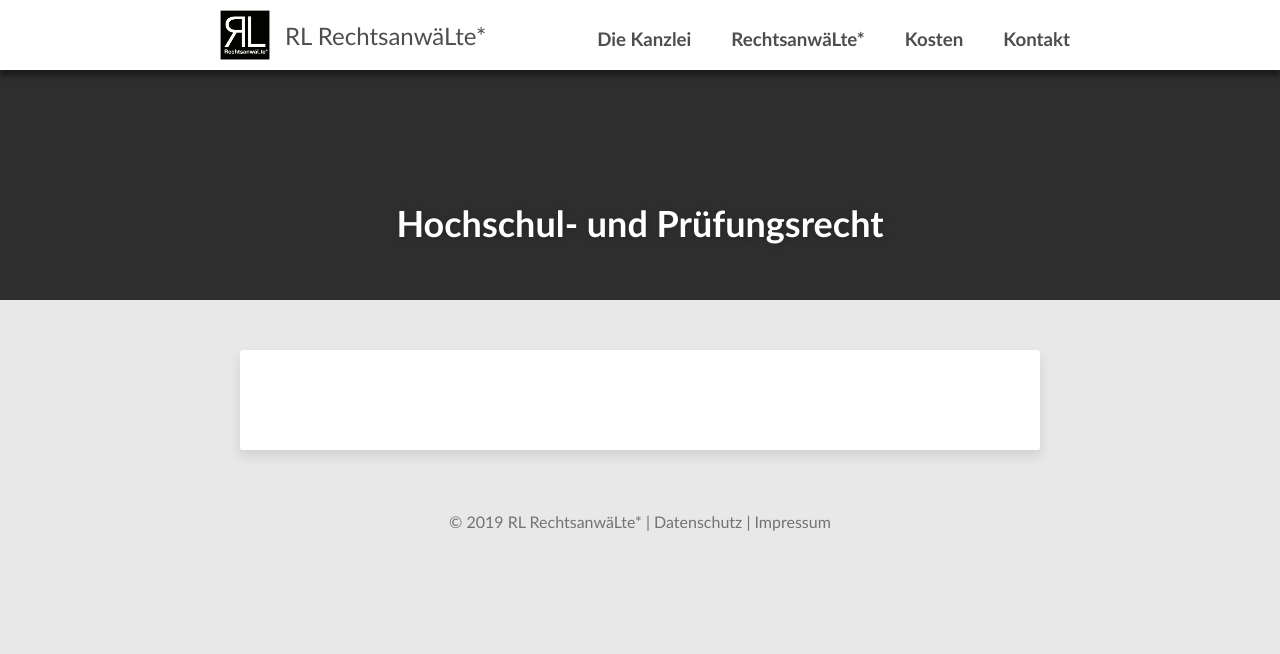
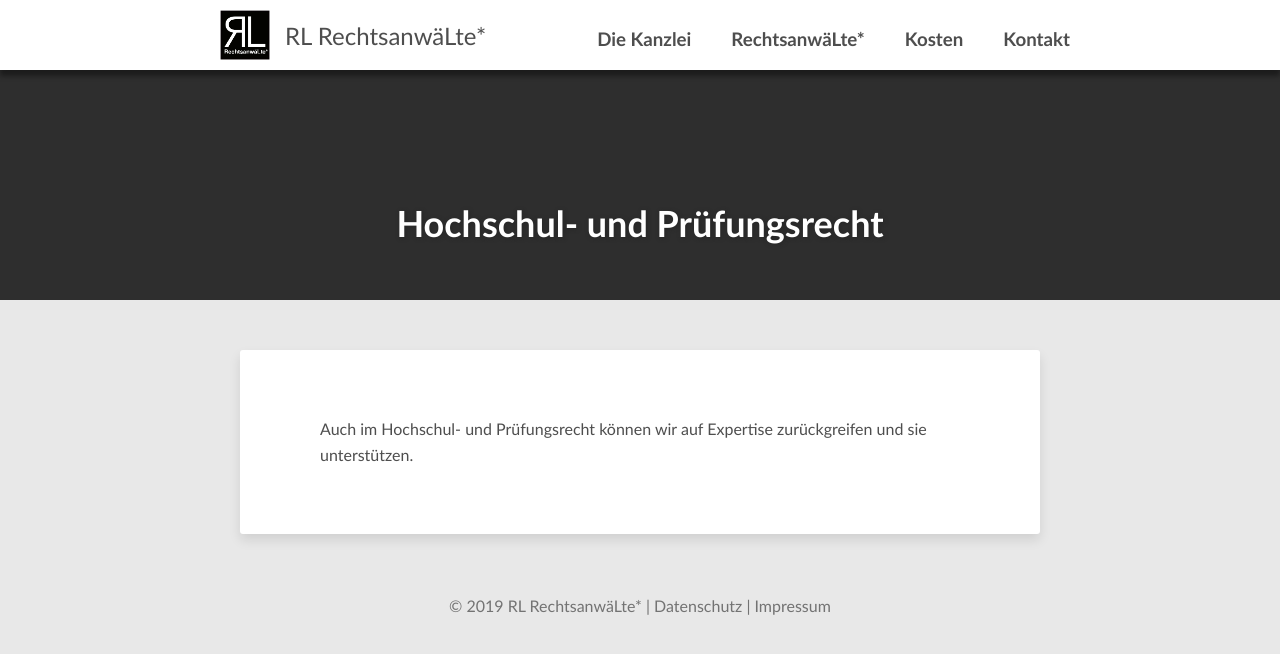
Before and after one commit to mi5-77/rl-rechtsanwaelte.de, a Jekyll site: the page built from hochschulundpruefungsrecht.md, in a window 1280 px wide. Shown: the top 654 px of the page. Built offline with Jekyll 4.4.1, drawn with Linux system fonts in a browser that asks for light colours.

Commit message:
add some text to hochschulrecht
To let htmlproofer finally accept the upload

```diff
--- a/hochschulundpruefungsrecht.md
+++ b/hochschulundpruefungsrecht.md
@@ -11,3 +11,4 @@ image:
   creditlink:
 comments:
 ---
+Auch im Hochschul- und Prüfungsrecht können wir auf Expertise zurückgreifen und sie unterstützen.
```
